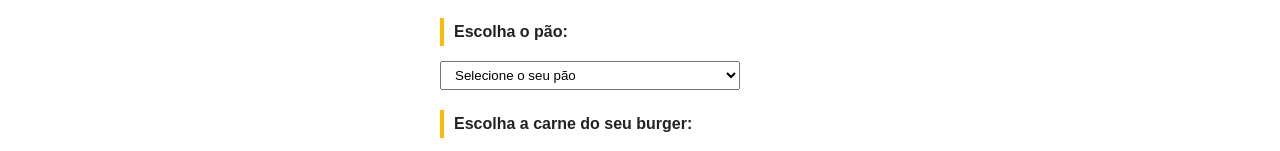
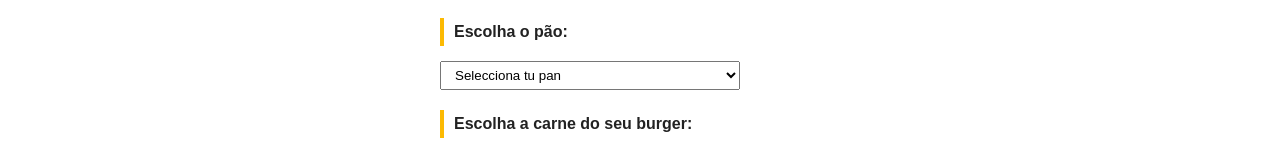
Before and after one commit to nathoalmeida/make-your-burger, a Vue app: page / in a window 1280 px wide. Shown: the part 919-1070 px from the top of the page. Built offline with nearby package versions, Linux system fonts and the light colour scheme; data requests are answered from the project's data file; the HTML template or start-up script is replaced by a standard one.

Commit message:
tradução BurgerForm pão

```diff
--- a/db/db.json
+++ b/db/db.json
@@ -3,19 +3,19 @@
     "paes": [
       {
         "id": 1,
-        "tipo": "Italiano Branco"
+        "tipo": "ITALIANO_BRANCO"
       },
       {
         "id": 2,
-        "tipo": "3 Queijos"
+        "tipo": "TRES_QUEIJOS"
       },
       {
         "id": 3,
-        "tipo": "Parmesão e Orégano"
+        "tipo": "PARMESAO_OREGANO"
       },
       {
         "id": 4,
-        "tipo": "Integral"
+        "tipo": "INTEGRAL"
       }
     ],
     "carnes": [
@@ -83,7 +83,9 @@
       "nome": "x",
       "pao": "Parmesão e Orégano",
       "carne": "Maminha",
-      "opcionais": ["Bacon"],
+      "opcionais": [
+        "Bacon"
+      ],
       "status": "Solicitado"
     },
     {
@@ -91,7 +93,14 @@
       "nome": "Nathi",
       "pao": "3 Queijos",
       "carne": "Picanha",
-      "opcionais": ["Bacon", "Salame", "Cebola roxa", "Pepino", "Tomate", "Cheddar"],
+      "opcionais": [
+        "Bacon",
+        "Salame",
+        "Cebola roxa",
+        "Pepino",
+        "Tomate",
+        "Cheddar"
+      ],
       "status": "Em produção"
     },
     {
@@ -107,8 +116,21 @@
       "nome": "Teste3",
       "pao": "Parmesão e Orégano",
       "carne": "Veggie burger",
-      "opcionais": ["Cheddar", "Tomate"],
+      "opcionais": [
+        "Cheddar",
+        "Tomate"
+      ],
       "status": "Finalizado"
+    },
+    {
+      "id": "a6a2",
+      "nome": "",
+      "pao": "ITALIANO_BRANCO",
+      "carne": "Maminha",
+      "opcionais": [
+        "Bacon"
+      ],
+      "status": "Solicitado"
     }
   ]
 }
--- a/src/components/BurgerForm.vue
+++ b/src/components/BurgerForm.vue
@@ -10,8 +10,8 @@
         <div class="input-container">
           <label for="pao">Escolha o pão:</label>
           <select name="pao" id="pao" v-model="pao">
-            <option value="">Selecione o seu pão</option>
-            <option v-for="pao in paes" :key="pao.id" :value="pao.tipo">{{ pao.tipo }}</option>
+            <option value="">{{ t('bread.placeholder')}}</option>
+            <option v-for="pao in paes" :key="pao.id" :value="pao.tipo">{{ t(`bread.tipo.${pao.tipo}`) }}</option>
           </select>
         </div>
         <div class="input-container">
@@ -37,7 +37,8 @@
 </template>
 
 <script setup lang="ts">
-import { onMounted, ref } from 'vue'
+import { onBeforeUpdate, onMounted, ref } from 'vue'
+import { useI18n } from 'vue-i18n'
 import Message from './Message.vue'
 import type { Bread, BurgerOptional, Meat } from '@/interfaces/Burger'
 
@@ -46,6 +47,7 @@ import type { Bread, BurgerOptional, Meat } from '@/interfaces/Burger'
 
 defineOptions({ name: 'BurgerForm' })
 
+const { t } = useI18n()
 const paes = ref<Bread[]>([])
 const carnes = ref<Meat[]>([])
 const opcionaisdata = ref<BurgerOptional[]>([])
--- a/src/langs/en-us.ts
+++ b/src/langs/en-us.ts
@@ -9,6 +9,15 @@ const english = {
     title: 'Make Your Burger',
     greet: 'Hello, {user}',
     user: '@:greet {user}',
+    bread: {
+      placeholder: 'Select your bread',
+      tipo: {
+        ITALIANO_BRANCO: 'Italiano White',
+        TRES_QUEIJOS: '3 Cheeses',
+        PARMESAO_OREGANO: 'Parmesan and Oregano',
+        INTEGRAL: 'Whole Wheat',
+      },
+    },
   },
 }
 
--- a/src/langs/es-uy.ts
+++ b/src/langs/es-uy.ts
@@ -7,6 +7,15 @@ const espanol = {
     title: 'Haz Tu Hamburguesa',
     greet: 'Hola, {user}',
     user: '@:greet Usuário',
+    bread: {
+      placeholder: 'Selecciona tu pan',
+      tipo: {
+        ITALIANO_BRANCO: 'Italiano Blanco',
+        TRES_QUEIJOS: '3 Quesos',
+        PARMESAO_OREGANO: 'Parmesano y Orégano',
+        INTEGRAL: 'Integral',
+      },
+    },
   },
 }
 
--- a/src/langs/pt-br.ts
+++ b/src/langs/pt-br.ts
@@ -7,6 +7,15 @@ const portugues = {
     title: 'Monte Seu Hamburguer',
     greet: 'Olá, {user}',
     user: '@:greet Usuário',
+    bread: {
+      placeholder: 'Selecione seu pão',
+      tipo: {
+        ITALIANO_BRANCO: 'Italiano Branco',
+        TRES_QUEIJOS: '3 Queijos',
+        PARMESAO_OREGANO: 'Parmesão e Orégano',
+        INTEGRAL: 'Integral',
+      },
+    },
   },
 }
 
```
